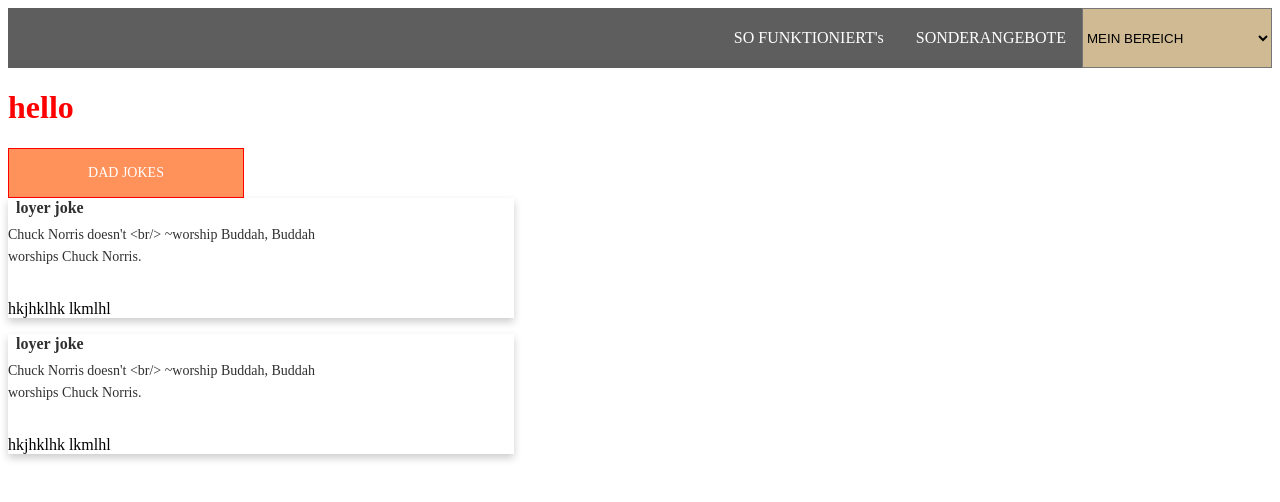
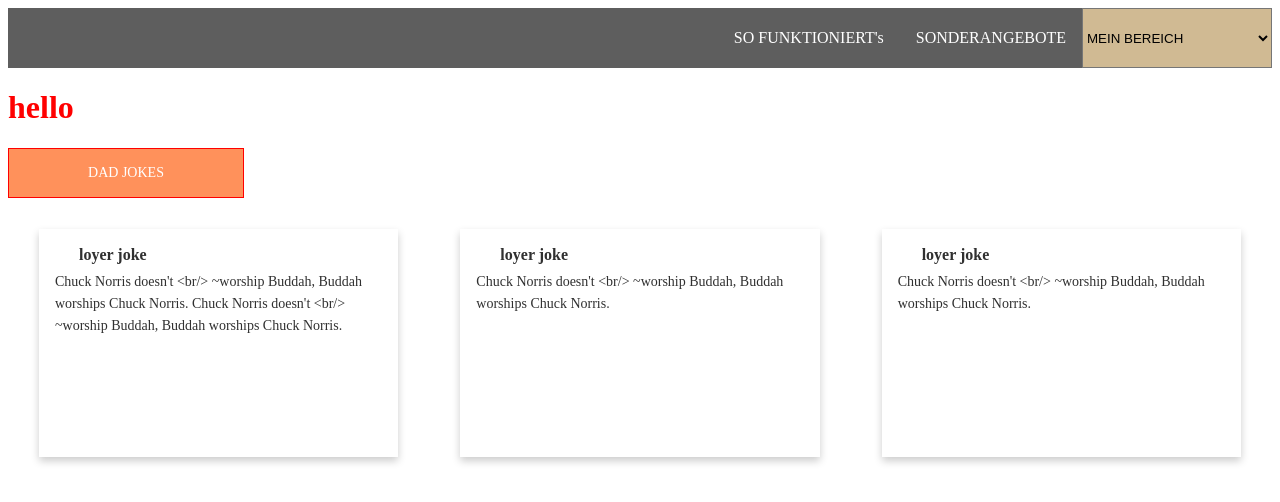
Before and after one commit to hamrouni-wajdi/chuck-jokes, a React app: page / in a window 1280 px wide. Shown: the top 502 px of the page. Built offline with nearby package versions, Linux system fonts and the light colour scheme; no server answers; a web font is replaced by a local one.

Commit message:
joke compnent

```diff
--- a/src/App.js
+++ b/src/App.js
@@ -17,14 +17,26 @@ function App() {
       )}
       <h1> hello</h1>
       <Button content="DAD JOKES" />
+      <div className="jokes-container">
         <Joke
           title="loyer joke"
-        body={"Chuck Norris doesn't <br/> ~worship \n Buddah,\n Buddah worships Chuck Norris."}
+          body={
+            "Chuck Norris doesn't <br/> ~worship \n Buddah,\n Buddah worships Chuck Norris. Chuck Norris doesn't <br/> ~worship \n Buddah,\n Buddah worships Chuck Norris."
+          }
         />
         <Joke
           title="loyer joke"
-        body={"Chuck Norris doesn't <br/> ~worship \n Buddah,\n Buddah worships Chuck Norris."}
+          body={
+            "Chuck Norris doesn't <br/> ~worship \n Buddah,\n Buddah worships Chuck Norris."
+          }
         />
+        <Joke
+          title="loyer joke"
+          body={
+            "Chuck Norris doesn't <br/> ~worship \n Buddah,\n Buddah worships Chuck Norris."
+          }
+        />
+      </div>
     </div>
   );
 }
--- a/src/components/Joke.js
+++ b/src/components/Joke.js
@@ -5,7 +5,6 @@ function Joke({ title, body }) {
     <div className="joke">
       <h2 className="joke-title">{title}</h2>
       <p className="joke-body">{body}</p>
-      <p>hkjhklhk lkmlhl </p>
     </div>
   );
 }
--- a/src/styles.scss
+++ b/src/styles.scss
@@ -74,6 +74,8 @@ color: #ffffff;
 }
 
 .joke-title{
+  padding-left: 32px;
+  padding-top: 16px;
   width: 206px;
   height: 20px;
   margin: 0 0 6px 8px;
@@ -98,6 +100,8 @@ color: #ffffff;
   line-height: 1.57;
   letter-spacing: normal;
   color: #303030;
+  margin-left: 16px;
+  height:154px;
 }
 .joke{
   box-shadow: 0 4px 8px 0 rgba(0,0,0,0.2);
@@ -105,4 +109,10 @@ color: #ffffff;
   width: 40%;
   height: 40%;
   font-family: "Montserrat";
+  margin: 31px;
 }
+
+.jokes-container{
+  display:flex;
+
+}
```
Lines whose indentation alone changed are shown as unchanged.
